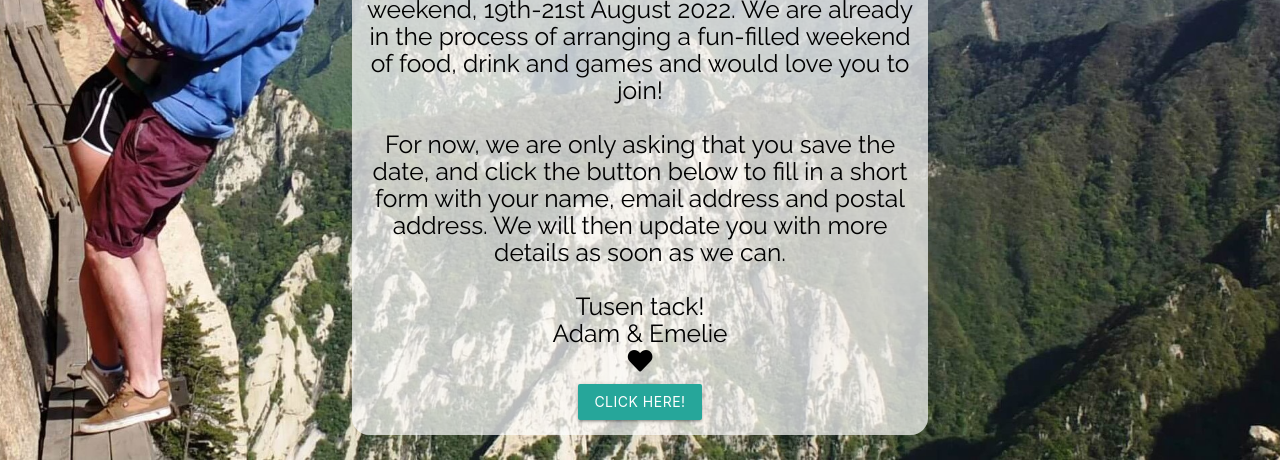
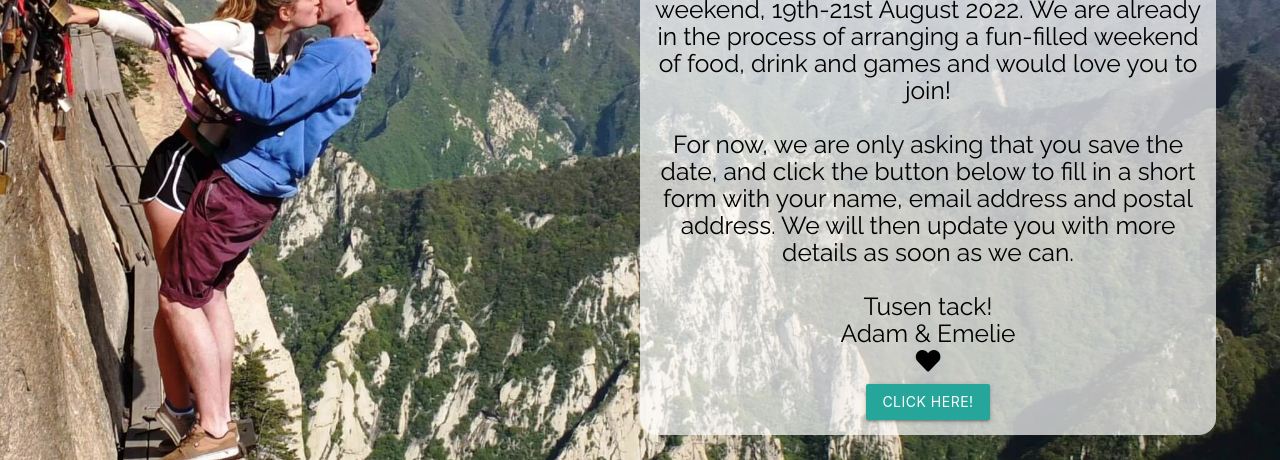
Before and after one commit to adamdelancey/wedding, a plain HTML site: page index.html in a window 1280 px wide. Shown: the part 352-812 px from the top of the page. Drawn offline with nearby package versions, Linux system fonts and the light colour scheme.

Commit message:
option 2

```diff
--- a/assets/base.css
+++ b/assets/base.css
@@ -1,6 +1,6 @@
 body {
 font-family: 'Raleway', sans-serif;	height: 100vh;
-	background-image: url(../background2.jpg);
+	background-image: url(../background.jpg);
 	background-size: cover;
 	-webkit-background-size: cover;
 	-moz-background-size: cover;
--- a/index.html
+++ b/index.html
@@ -30,7 +30,8 @@
     </div>
     <div class="container ">
         <div class="row">
-            <div class="col m6 offset-m3 center text-container">
+            <div class="col m6"></div>
+            <div class="col m6 center text-container">
                 <h3>Save the Date!</h3>
                 <h5>
                     We have booked <a href="https://aspaherrgard.se/" target="_blank">Aspa Herrgård</a> for the whole weekend, 19th-21st
```
